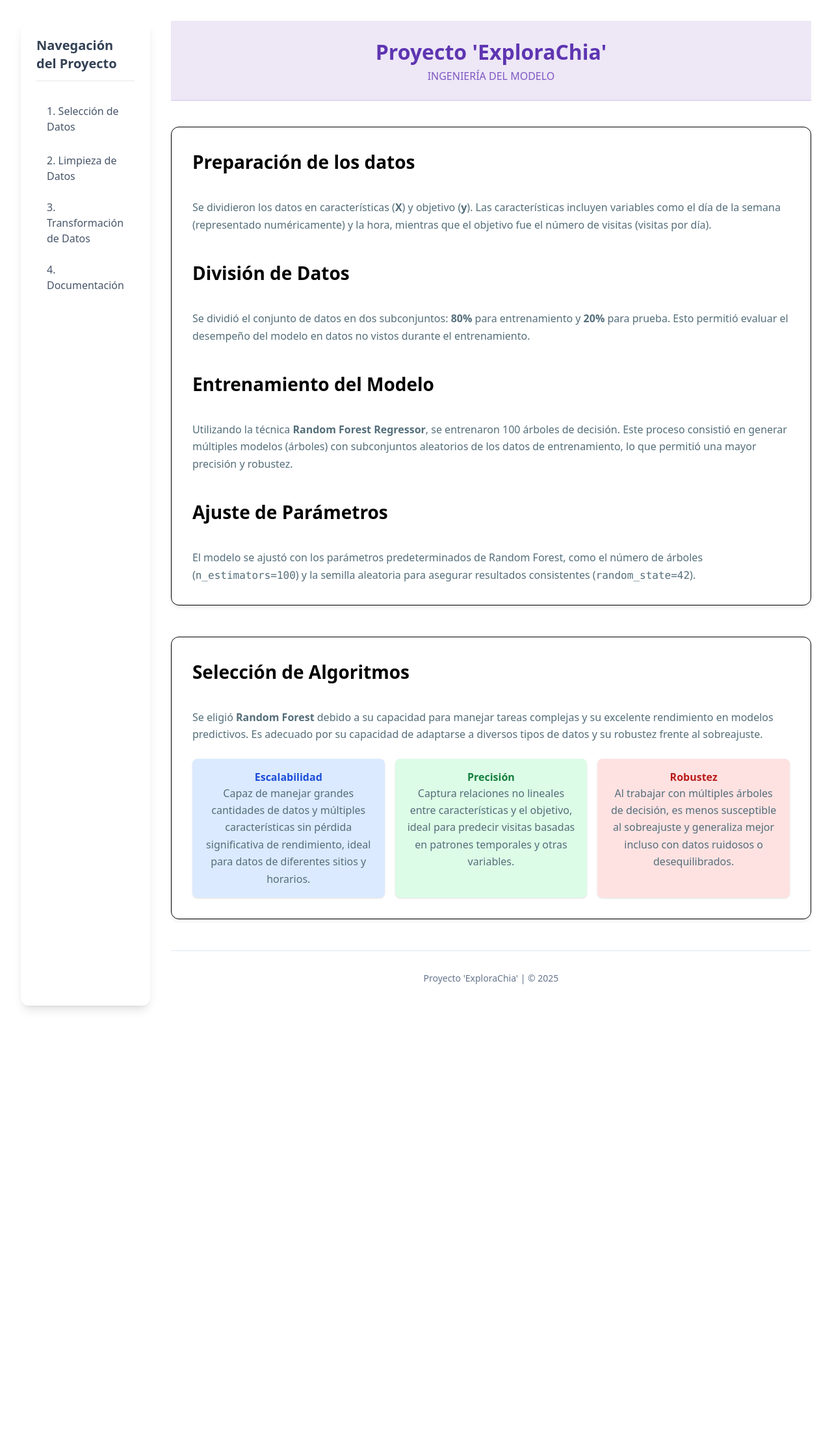
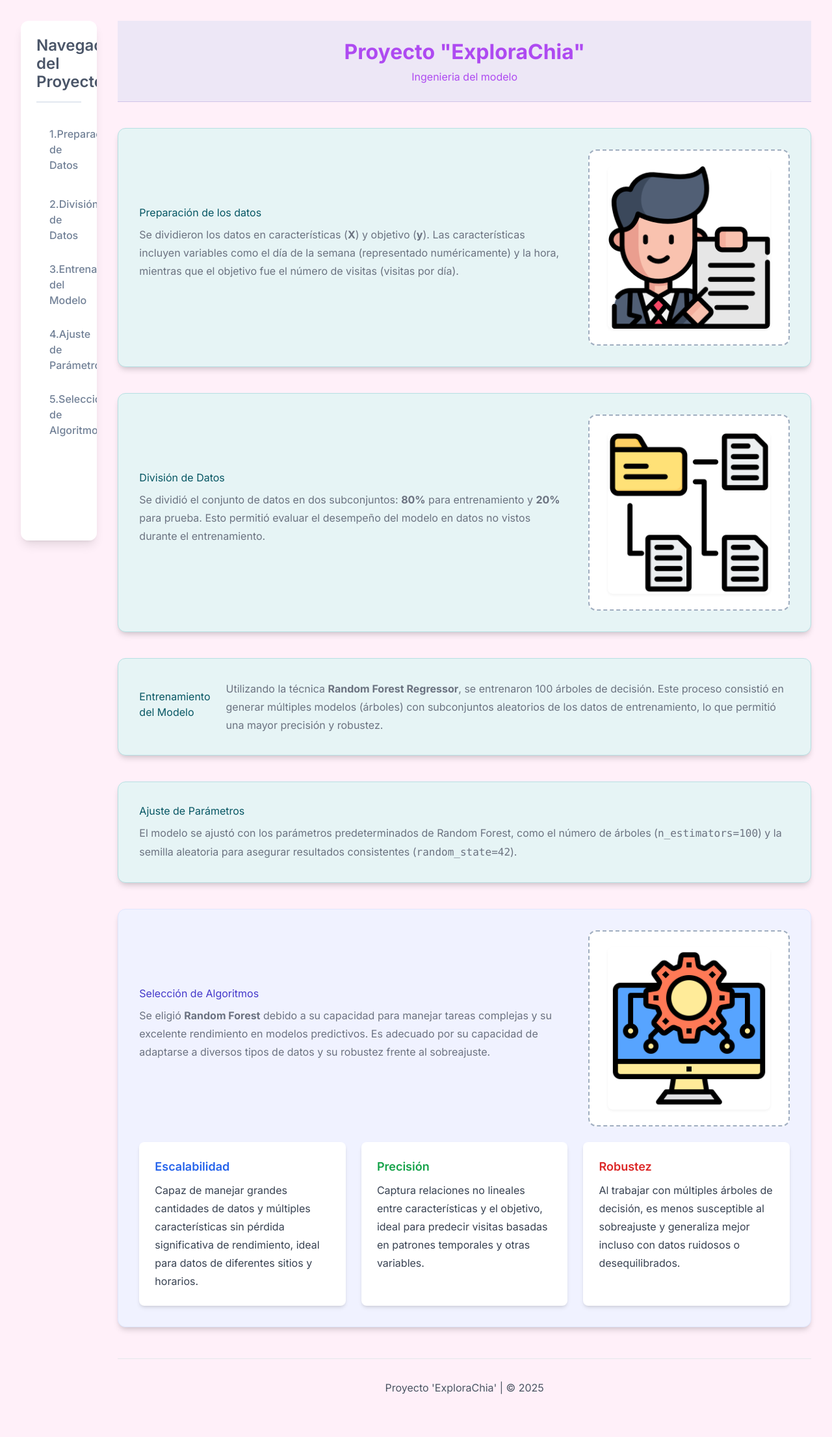
Before and after one commit to lawiwi/ExploraChia, a Flask app: page /Chia/Acercade/IngenieriaModelo in a window 1280 px wide. Shown: the whole page at 65% size. Before the commit the page ends 1555 px from the top, so only its background shows below. Run offline with Flask 3, Linux system fonts and the light colour scheme; some libraries are stand-ins or nearby versions.

Commit message:
arreglos
se arreglaron detalles y se mejoraron algunas pestañas

```diff
--- a/Templates/Machine/IngenieriaModelo.html
+++ b/Templates/Machine/IngenieriaModelo.html
@@ -5,13 +5,25 @@
     <meta name="viewport" content="width=device-width, initial-scale=1.0">
     <title>Proyecto "ExploraChia"</title>
     <script src="https://cdn.tailwindcss.com"></script>
+    <link href="https://fonts.googleapis.com/css2?family=Inter:wght@400;500;600;700&display=swap" rel="stylesheet">
+    <link href="https://cdnjs.cloudflare.com/ajax/libs/font-awesome/6.5.2/css/all.min.css" rel="stylesheet">
     <style>
-    .section-title {
-        font-size: 1.75rem;
+        body {
+            font-family: 'Inter', sans-serif;
+            background-color: #fff0f9;
+        }
+        .sidebar {
+            position: sticky;
+            top: 0;
+            height: 100vh;
+            overflow-y: auto;
+        }
+        .nav-link.active {
+            background-color: #e0f2fe;
+            color: #0369a1;
             font-weight: 600;
-        padding-bottom: 0.75rem;
-        margin-bottom: 1.5rem;
         }
+
         .article-title {
             font-size: 1.375rem;
             font-weight: 600;
@@ -19,85 +31,56 @@
             margin-bottom: 1rem;
         }
         .sub-article-title {
-        font-size: 1.125rem;
+            font-size: 1.25rem;
             font-weight: 600;
-        margin-top: 1rem;
-        margin-bottom: 0.75rem;
+            margin-top: 1.5rem;
+            margin-bottom: 1rem;
         }
         .content-card {
             padding: 2rem;
             border-radius: 0.75rem;
-        box-shadow: 0 4px 6px -1px rgb(0 0 0 / 0.07), 0 2px 4px -2px rgb(0 0 0 / 0.07);
+            box-shadow: 0 6px 10px -2px rgba(0, 0, 0, 0.15), 0 3px 7px -3px rgba(0, 0, 0, 0.07);
             margin-bottom: 2.5rem;
             border: 1px solid;
         }
-    .content-card.pastel-orange {
-        background-color: #ffe0b2; /* Naranja pastel */
-        border-color: #ffb74d;
-    }
-    .content-card.pastel-orange .section-title,
-    .content-card.pastel-orange .article-title,
-    .content-card.pastel-orange .sub-article-title {
-        color: #e65100;
-    }
-    .content-card.pastel-orange .section-title {
-        border-bottom-color: #f48fb1;
+
+        .content-card.pastel-sky {
+            background-color: #e6f4f5;
+            border-color: #b7e0e3;
         }
 
-    .content-card.pastel-teal {
-        background-color: #b2ebf2; /* Verde azulado pastel */
-        border-color: #4dd0e1;
-    }
-    .content-card.pastel-teal .section-title,
-    .content-card.pastel-teal .article-title,
-    .content-card.pastel-teal .sub-article-title {
-        color: #00838f;
-    }
-    .content-card.pastel-teal .section-title {
-        border-bottom-color: #80cbc4;
+        .content-card.pastel-sky .section-title,
+        .content-card.pastel-sky .article-title,
+        .content-card.pastel-sky .sub-article-title {
+            color: #065663;
         }
 
-    .content-card.pastel-pink {
-        background-color: #fce4ec; /* Rosa pastel */
-        border-color: #f48fb1;
-    }
-    .content-card.pastel-pink .section-title,
-    .content-card.pastel-pink .article-title,
-    .content-card.pastel-pink .sub-article-title {
-        color: #c2185b;
-    }
-    .content-card.pastel-pink .section-title {
-        border-bottom-color: #f06292;
+        .content-card.pastel-indigo {
+            background-color: #f0f2ff;
+            border-color: #e0e7ff;
         }
 
-    .content-card.pastel-lime {
-        background-color: #f0f4c3; /* Lima pastel */
-        border-color: #dce775;
-    }
-    .content-card.pastel-lime .section-title,
-    .content-card.pastel-lime .article-title,
-    .content-card.pastel-lime .sub-article-title {
-        color: #827717;
-    }
-    .content-card.pastel-lime .section-title {
-        border-bottom-color: #c0ca33;
+        .content-card.pastel-indigo .section-title,
+        .content-card.pastel-indigo .article-title,
+        .content-card.pastel-indigo .sub-article-title{
+            color: #4338ca;
         }
 
         .main-title-area {
             text-align: center;
             padding: 1.5rem 1rem;
-        background-color: #ede7f6; /* Morado claro */
-        border-bottom: 1px solid #d1c4e9;
-        margin-bottom: 2.5rem;
+           background-color: #ede7f6;
+        border-bottom: 1px solid #d1c4e9;;
+            margin-bottom:2.5rem;
         }
         .main-title-area h1 {
             font-size: 2rem;
             font-weight: 700;
-        color: #5e35b1;
+            color: #ae4af1;
         }
         .main-title-area .subtitle {
             font-size: 1rem;
-        color: #7e57c2;
+            color: #ae4af1;
         }
         .main-container {
             display: flex;
@@ -109,202 +92,273 @@
                 flex-direction: row;
             }
         }
-
         .main-content-area {
             flex-grow: 1;
         }
         .btn {
-        padding: 0.625rem 1.25rem;
-        border-radius: 0.5rem;
-        font-weight: 500;
-        transition: all 0.2s ease-in-out;
+            padding: 0.8rem 1.6rem;
+            border-radius: 0.75rem;
+            font-weight: 600;
+            transition: all 0.3s ease-in-out;
             cursor: pointer;
-        box-shadow: 0 1px 2px 0 rgb(0 0 0 / 0.05);
+            box-shadow: 0 2px 4px rgba(0, 0, 0, 0.08);
+            border: none;
         }
         .btn:hover {
-        transform: translateY(-1px);
-        box-shadow: 0 4px 6px -1px rgb(0 0 0 / 0.1), 0 2px 4px -2px rgb(0 0 0 / 0.1);
+            transform: translateY(-2px);
+            box-shadow: 0 6px 8px rgba(0, 0, 0, 0.15);
         }
         .btn-primary {
-        background-color: #0ea5e9;
+            background-color: #4299e1;
             color: white;
         }
         .btn-primary:hover {
-        background-color: #0284c7;
+            background-color: #3182ce;
         }
         ul {
             list-style-type: disc;
-        margin-left: 1.5rem;
-        margin-bottom: 1rem;
+            margin-left: 2rem;
+            margin-bottom: 1.5rem;
         }
         li {
-        margin-bottom: 0.5rem;
+            margin-bottom: 0.75rem;
+            color: #546e7a;
         }
         p {
-        line-height: 1.65;
-        margin-bottom: 1rem;
-        color: #546e7a;
+            line-height: 1.75;
+            margin-bottom: 1.5rem;
+            color: #6b7280;
         }
         .info-card {
-        background-color: #eceff1;
-        border: 1px solid #cfd8dc;
-        padding: 1.5rem;
-        border-radius: 0.5rem;
-        margin-bottom: 1rem;
+            background-color: #f7fafc;
+            border: 1px solid #e2e8f0;
+            padding: 2rem;
+            border-radius: 0.75rem;
+            margin-bottom: 1.5rem;
+            box-shadow: 0 2px 4px rgba(0, 0, 0, 0.05);
         }
         .info-card-title {
-        font-size: 1.125rem;
+            font-size: 1.25rem;
             font-weight: 600;
-        color: #263238;
-        margin-bottom: 0.5rem;
+            color: #2d3748;
+            margin-bottom: 0.75rem;
+        }
+
+
+        .image-placeholder-container {
+            width: 100%;
+        }
+        @media (min-width: 768px) {
+            .image-placeholder-container {
+                width: 33.333333%;
+                padding-left: 1rem;
         }
 
         .image-placeholder {
             background-color: #ffffff;
-        border: 2px dashed #b8b6b6; /* Azul claro */
-        border-radius: 0.5rem;
-        padding: 1rem;
+            border: 2px dashed #a0aec0;
+            border-radius: 0.75rem;
+            padding: 1.5rem;
             display: flex;
             flex-direction: column;
             align-items: center;
             justify-content: center;
             min-height: 200px;
             height: 100%;
-        font-size: 0.875rem;
-        color: #64b5f6; /* Azul medio */
+            font-size: 0.9rem;
+            color: #718096;
         }
-
         .image-placeholder img {
             object-fit: contain;
             max-width: 100%;
-        max-height: 250px;
-        border-radius: 0.25rem;
+            max-height: 250px; /* Ajustado */
+            border-radius: 0.5rem;
+            box-shadow: 0 2px 4px rgba(0, 0, 0, 0.05);
         }
+
+        .sidebar {
+            width: 100%;
+
+            background-color: #f7fafc;
+            padding: 2rem;
+            border-radius: 1rem;
+            box-shadow: 0 4px 6px rgba(0, 0, 0, 0.1);
+            margin-bottom: 2rem;
+        }
+        .sidebar h2 {
+            font-size: 1.5rem;
+            font-weight: 600;
+            color: #4a5568;
+            margin-bottom: 1.5rem;
+            border-bottom: 2px solid #e2e8f0;
+            padding-bottom: 1rem;
+        }
+        .sidebar nav ul {
+            margin-bottom: 0.125rem;
+        }
+        .sidebar nav ul li a {
+            display: block;
+            padding: 0.75rem 1.25rem;
+            color: #718096;
+            border-radius: 0.5rem;
+            transition: all 0.3s ease-in-out;
+            text-decoration: none;
+            font-weight: 500;
+        }
+        .sidebar nav ul li a:hover {
+            background-color: #edf2f7;
+            color: #4a5568;
+            transform: translateX(4px);
+        }
+        .sidebar nav ul li a.active {
+            background-color: #4299e1;
+            color: white;
+            font-weight: 600;
+        }
+
+        .content-card .section-title {
+            margin-bottom: 0.5rem;
+        } /* Added missing closing brace */
+        .text-content {
+             margin-bottom: 1rem;
+        }
+        @media (min-width: 768px) {
+                margin-bottom: 0;
+        }
+
     </style>
-<link
-    href="https://fonts.googleapis.com/css2?family=Inter:wght@400;500;600;700&display=swap"
-    rel="stylesheet"
-/>
-<link
-    href="https://cdnjs.cloudflare.com/ajax/libs/font-awesome/6.5.2/css/all.min.css"
-    rel="stylesheet"
-/>
+</head>
+<body class="text-slate-700">
     <div class="main-container max-w-screen-xl mx-auto p-4 md:p-6 lg:p-8">
         <aside class="sidebar w-full md:w-1/3 lg:w-1/4 bg-white p-6 rounded-xl shadow-lg mb-8 md:mb-0">
-        <h2 class="text-xl font-semibold text-slate-700 mb-6 border-b pb-3">
-            Navegación del Proyecto
-        </h2>
+            <h2 class="text-xl font-semibold text-slate-700 mb-6 border-b pb-3">Navegación del Proyecto</h2>
             <nav>
                 <ul class="space-y-1">
-                <li>
-                    <a
-                        href="#seleccion"
-                        class="nav-link block px-4 py-2.5 text-slate-600 hover:bg-sky-50 hover:text-sky-700 rounded-md transition-colors duration-150"
-                        >1. Selección de Datos</a
-                    >
-                </li>
-                <li>
-                    <a
-                        href="#limpieza"
-                        class="nav-link block px-4 py-2.5 text-slate-600 hover:bg-sky-50 hover:text-sky-700 rounded-md transition-colors duration-150"
-                        >2. Limpieza de Datos</a
-                    >
-                </li>
-                <li>
-                    <a
-                        href="#transformacion"
-                        class="nav-link block px-4 py-2.5 text-slate-600 hover:bg-sky-50 hover:text-sky-700 rounded-md transition-colors duration-150"
-                        >3. Transformación de Datos</a
-                    >
-                </li>
-                <li>
-                    <a
-                        href="#documentacion"
-                        class="nav-link block px-4 py-2.5 text-slate-600 hover:bg-sky-50 hover:text-sky-700 rounded-md transition-colors duration-150"
-                        >4. Documentación</a
-                    >
-                </li>
+                    <li><a href="#preparacion-datos" class="nav-link">1.Preparación de Datos</a></li>
+                    <li><a href="#division-datos" class="nav-link">2.División de Datos</a></li>
+                    <li><a href="#entrenamiento-modelo" class="nav-link">3.Entrenamiento del Modelo</a></li>
+                    <li><a href="#ajuste-parametros" class="nav-link">4.Ajuste de Parámetros</a></li>
+                    <li><a href="#seleccion-algoritmos" class="nav-link">5.Selección de Algoritmos</a></li>
                 </ul>
             </nav>
         </aside>
 
         <main class="main-content-area">
             <div class="main-title-area">
-    <h1>Proyecto 'ExploraChia'</h1>
-    <p class="subtitle">INGENIERÍA DEL MODELO</p>
+                <h1>Proyecto "ExploraChia"</h1>
+                <p class="subtitle">Ingenieria del modelo</p>
             </div>
 
-  <section class="content-card pastel-sky">
-    <div class="space-y-10">
-
-      <div>
+            <section id="preparacion-datos" class="content-card pastel-sky">
+                <div class="flex flex-col md:flex-row items-start md:items-center gap-x-6">
+                    <div class="md:w-2/3 text-content">
                         <h2 class="section-title">Preparación de los datos</h2>
                         <p>
-          Se dividieron los datos en características (<strong>X</strong>) y objetivo (<strong>y</strong>). Las características incluyen variables como el día de la semana (representado numéricamente) y la hora, mientras que el objetivo fue el número de visitas (visitas por día).
+                            Se dividieron los datos en características (<strong>X</strong>) y objetivo (<strong>y</strong>).
+                            Las características incluyen variables como el día de la semana (representado numéricamente) y la hora,
+                            mientras que el objetivo fue el número de visitas (visitas por día).
                         </p>
                     </div>
+                    <div class="image-placeholder-container md:w-1/3">
+                        <div class="image-placeholder">
 
-      <div>
+                         <img src="/static/img/empresario.png"
+                         alt="">
+                        </div>
+                    </div>
+                </div>
+            </section>
+
+            <section id="division-datos" class="content-card pastel-sky">
+                <div class="flex flex-col md:flex-row items-start md:items-center gap-x-6">
+                    <div class="md:w-2/3 text-content">
                         <h2 class="section-title">División de Datos</h2>
                         <p>
-          Se dividió el conjunto de datos en dos subconjuntos: <strong>80%</strong> para entrenamiento y <strong>20%</strong> para prueba. Esto permitió evaluar el desempeño del modelo en datos no vistos durante el entrenamiento.
+                            Se dividió el conjunto de datos en dos subconjuntos: <strong>80%</strong> para entrenamiento y
+                            <strong>20%</strong> para prueba. Esto permitió evaluar el desempeño del modelo en datos no vistos
+                            durante el entrenamiento.
                         </p>
                     </div>
+                    <div class="image-placeholder-container md:w-1/3">
+                        <div class="image-placeholder">
+                             <img src="/static/img/clasificacion-de-datos.png"
+                              alt="">
+                        </div>
+                    </div>
+                </div>
+            </section>
 
-      <div>
+            <section id="entrenamiento-modelo" class="content-card pastel-sky">
+               <div class="flex flex-col md:flex-row items-start md:items-center gap-x-6">
+
                 <h2 class="section-title">Entrenamiento del Modelo</h2>
                 <p>
-          Utilizando la técnica <strong>Random Forest Regressor</strong>, se entrenaron 100 árboles de decisión. Este proceso consistió en generar múltiples modelos (árboles) con subconjuntos aleatorios de los datos de entrenamiento, lo que permitió una mayor precisión y robustez.
+                    Utilizando la técnica <strong>Random Forest Regressor</strong>, se entrenaron 100 árboles de decisión.
+                    Este proceso consistió en generar múltiples modelos (árboles) con subconjuntos aleatorios de los datos
+                    de entrenamiento, lo que permitió una mayor precisión y robustez.
+                </p>
+
+            </section>
+
+            <section id="ajuste-parametros" class="content-card pastel-sky">
+
+                <h2 class="section-title">Ajuste de Parámetros</h2>
+                <p>
+                    El modelo se ajustó con los parámetros predeterminados de Random Forest, como el número de árboles (<code>n_estimators=100</code>)
+                    y la semilla aleatoria para asegurar resultados consistentes (<code>random_state=42</code>).
+                </p>
+            </section>
+
+            <section id="seleccion-algoritmos" class="content-card pastel-indigo">
+
+                <div class="flex flex-col md:flex-row items-start md:items-center gap-x-6 mb-6">
+                    <div class="md:w-2/3 text-content">
+                        <h2 class="section-title">Selección de Algoritmos</h2>
+                        <p>
+                            Se eligió <strong>Random Forest</strong> debido a su capacidad para manejar tareas complejas y su excelente
+                            rendimiento en modelos predictivos. Es adecuado por su capacidad de adaptarse a diversos tipos de datos
+                            y su robustez frente al sobreajuste.
                         </p>
                     </div>
+                     <div class="image-placeholder-container md:w-1/3">
+                        <div class="image-placeholder">
+                            <img src="/static/img/algoritmo.png"
+                             alt="">
+                        </div>
+                    </div>
+                </div>
 
-      <div>
-        <h2 class="section-title">Ajuste de Parámetros</h2>
-        <p>
-          El modelo se ajustó con los parámetros predeterminados de Random Forest, como el número de árboles (<code>n_estimators=100</code>) y la semilla aleatoria para asegurar resultados consistentes (<code>random_state=42</code>).
+                <div class="grid md:grid-cols-3 gap-6">
+                    <div class="bg-white p-6 rounded-lg shadow-md">
+                        <h3 class="font-semibold text-blue-600 text-lg mb-2">Escalabilidad</h3>
+                        <p class="text-gray-700">
+                            Capaz de manejar grandes cantidades de datos y múltiples características sin pérdida significativa
+                            de rendimiento, ideal para datos de diferentes sitios y horarios.
+                        </p>
+                    </div>
+                    <div class="bg-white p-6 rounded-lg shadow-md">
+                        <h3 class="font-semibold text-green-600 text-lg mb-2">Precisión</h3>
+                        <p class="text-gray-700">
+                            Captura relaciones no lineales entre características y el objetivo, ideal para predecir visitas
+                            basadas en patrones temporales y otras variables.
+                        </p>
+                    </div>
+                    <div class="bg-white p-6 rounded-lg shadow-md">
+                        <h3 class="font-semibold text-red-600 text-lg mb-2">Robustez</h3>
+                        <p class="text-gray-700">
+                            Al trabajar con múltiples árboles de decisión, es menos susceptible al sobreajuste y generaliza
+                            mejor incluso con datos ruidosos o desequilibrados.
                         </p>
                     </div>
                 </div>
             </section>
 
-  <section class="content-card pastel-indigo mt-12">
-    <h2 class="section-title">Selección de Algoritmos</h2>
-    <p class="mb-6">
-      Se eligió <strong>Random Forest</strong> debido a su capacidad para manejar tareas complejas y su excelente rendimiento en modelos predictivos. Es adecuado por su capacidad de adaptarse a diversos tipos de datos y su robustez frente al sobreajuste.
-    </p>
-
-    <div class="grid md:grid-cols-3 gap-4 text-center">
-      <div class="bg-blue-100 p-4 rounded-lg shadow">
-        <h3 class="font-bold text-blue-700">Escalabilidad</h3>
-        <p>
-          Capaz de manejar grandes cantidades de datos y múltiples características sin pérdida significativa de rendimiento, ideal para datos de diferentes sitios y horarios.
-        </p>
+            <footer class="text-center mt-12 py-8 border-t border-gray-200 text-gray-600">
+                Proyecto 'ExploraChia' | &copy; <span id="currentYear"></span>
+            </footer>
+        </main>
     </div>
 
-      <div class="bg-green-100 p-4 rounded-lg shadow">
-        <h3 class="font-bold text-green-700">Precisión</h3>
-        <p>
-          Captura relaciones no lineales entre características y el objetivo, ideal para predecir visitas basadas en patrones temporales y otras variables.
-        </p>
-      </div>
-
-      <div class="bg-red-100 p-4 rounded-lg shadow">
-        <h3 class="font-bold text-red-700">Robustez</h3>
-        <p>
-          Al trabajar con múltiples árboles de decisión, es menos susceptible al sobreajuste y generaliza mejor incluso con datos ruidosos o desequilibrados.
-        </p>
-      </div>
-    </div>
-  </section>
-
-  <footer class="text-center mt-12 py-8 border-t border-slate-200">
-    <p class="text-sm text-slate-500">
-      Proyecto 'ExploraChia' | &copy; <span id="currentYear"></span>
-    </p>
-  </footer>
-</main>
-
-</div>
     <script>
         document.getElementById("currentYear").textContent = new Date().getFullYear();
 
@@ -315,7 +369,7 @@
             let current = "";
             sectionsForScrollSpy.forEach((section) => {
                 const sectionTop = section.offsetTop;
-            if (pageYOffset >= sectionTop - 75) {
+                if (pageYOffset >= sectionTop - 100) {
                     current = section.getAttribute("id");
                 }
             });
@@ -340,7 +394,7 @@
                     navLinks.forEach((link) => link.classList.remove("active"));
                     this.classList.add("active");
 
-                const offset = 70;
+                    const offset = 100;
                     const bodyRect = document.body.getBoundingClientRect().top;
                     const elementRect = targetElement.getBoundingClientRect().top;
                     const elementPosition = elementRect - bodyRect;
@@ -359,7 +413,7 @@
                 }
             });
         });
-
         scrollHandler();
     </script>
 </body>
+</html>
```
Also changed, not shown: Templates/Machine/EntendimientoDelNegocio.html (+11 -16 lines), Templates/Machine/IngenieriaDatos.html (+35 -21 lines), static/img/algoritmo.png (added), static/img/clasificacion-de-datos.png (added), static/img/empresario.png (added), static/img/riesgos.png (added). Lines whose indentation alone changed are shown as unchanged.
